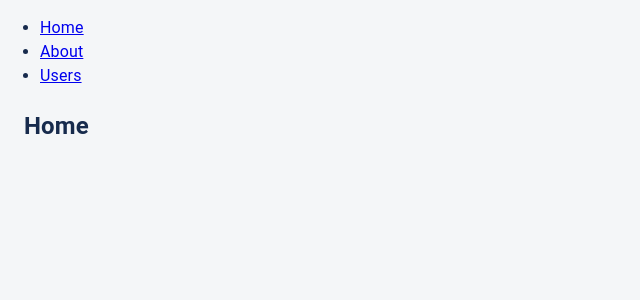
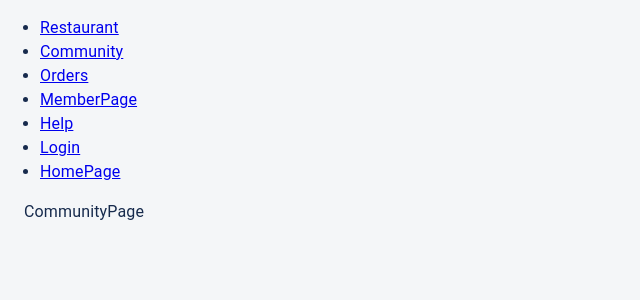
Before and after one commit to DoniyorTuychiev/papay-react, a React (Create React App) app: page /community in a window 1280 px wide. Shown: the top 300 px of the page, without its empty margins (0-640 px from the left). Built offline with nearby package versions, Linux system fonts and the light colour scheme.

Commit message:
feat: develop routing based on papay project_58-lesson

```diff
--- a/src/app/App.tsx
+++ b/src/app/App.tsx
@@ -10,6 +10,13 @@ import {
   Link,
   Switch
 } from "react-router-dom";
+import { RestaurantPage } from './screens/RestaurantPage';
+import { CommunityPage } from './screens/CommunityPage';
+import { MemberPage } from './screens/MemberPage';
+import { OrdersPage } from './screens/OrdersPage';
+import { HelpPage } from './screens/HelpPage';
+import { LoginPage } from './screens/LoginPage';
+import { HomePage } from './screens/HomePage';
 
 function App() {
   return (
@@ -18,27 +25,49 @@ function App() {
         <nav>
           <ul>
             <li>
-              <Link to="/">Home</Link>
+              <Link to="/restaurant">Restaurant</Link>
             </li>
             <li>
-              <Link to="/about">About</Link>
+              <Link to="/Community">Community</Link>
             </li>
             <li>
-              <Link to="/users">Users</Link>
+              <Link to="/orders">Orders</Link>
+            </li>
+            <li>
+              <Link to="/member-page">MemberPage</Link>
+            </li>
+            <li>
+              <Link to="/help">Help</Link>
+            </li>
+            <li>
+              <Link to="/login">Login</Link>
+            </li>
+            <li>
+              <Link to="/">HomePage</Link>
             </li>
           </ul>
         </nav>
         <Switch>
-          <Route path="/about">
-            <Dishes/>
+          <Route path="/restaurant">
+            <RestaurantPage/>
           </Route>
-          <Route path="/users">
-            <Users />
+          <Route path="/community">
+            <CommunityPage />
+          </Route>
+          <Route path="/member-page">
+            <MemberPage />
+          </Route>
+          <Route path="/orders">
+            <OrdersPage />
+          </Route>
+          <Route path="/help">
+            <HelpPage />
+          </Route>
+          <Route path="/login">
+            <LoginPage />
           </Route>
           <Route path="/">
-            <Container>
-            <Home />
-            </Container>
+            <HomePage />
           </Route>
         </Switch>
       </div>
--- /dev/null
+++ b/src/app/screens/CommunityPage/index.tsx
@@ -0,0 +1,8 @@
+import React from 'react';
+import { Container } from "@mui/material";
+
+export function CommunityPage() {
+    return(
+        <Container>CommunityPage</Container>
+    );
+}
--- /dev/null
+++ b/src/app/screens/HelpPage/index.tsx
@@ -0,0 +1,10 @@
+import React from 'react';
+import { Container } from "@mui/material";
+
+export function HelpPage() {
+    return (
+        <Container>HelpPage</Container>
+    );
+}
+
+export default HelpPage;
--- /dev/null
+++ b/src/app/screens/HomePage/index.tsx
@@ -0,0 +1,10 @@
+import React from 'react';
+import { Container } from "@mui/material";
+
+export function HomePage() {
+    return (
+        <Container>HomePage</Container>
+    );
+}
+
+export default HomePage;
--- /dev/null
+++ b/src/app/screens/LoginPage/index.tsx
@@ -0,0 +1,10 @@
+import React from 'react';
+import { Container } from "@mui/material";
+
+export function LoginPage() {
+    return (
+        <Container>LoginPage</Container>
+    );
+}
+
+export default LoginPage;
--- /dev/null
+++ b/src/app/screens/MemberPage/index.tsx
@@ -0,0 +1,10 @@
+import React from 'react';
+import { Container } from "@mui/material";
+
+export function MemberPage() {
+    return (
+        <Container>MemberPage</Container>
+    );
+}
+
+export default MemberPage;
--- /dev/null
+++ b/src/app/screens/OrdersPage/index.tsx
@@ -0,0 +1,10 @@
+import React from 'react';
+import { Container } from "@mui/material";
+
+export function OrdersPage() {
+    return (
+        <Container>OrdersPage</Container>
+    );
+}
+
+export default OrdersPage;
--- /dev/null
+++ b/src/app/screens/RestaurantPage/index.tsx
@@ -0,0 +1,10 @@
+import React from 'react';
+import { Container } from "@mui/material";
+
+export function RestaurantPage() {
+    return (
+        <Container>RestaurantPage</Container>
+    );
+}
+
+export default RestaurantPage;
--- a/src/index.tsx
+++ b/src/index.tsx
@@ -27,4 +27,8 @@ root.render(
 // If you want to start measuring performance in your app, pass a function
 // to log results (for example: reportWebVitals(console.log))
 // or send to an analytics endpoint. Learn more: https://bit.ly/CRA-vitals
+//screen lrni hosil qilishni 2 xil yoli bor , birinchi yolida screenni ichida MemberPage.tsx qilib ochilishi mumkin va vu faylnomi bilan yozilishi shart
+// /2- yoli MemberPage nomli foldir ochi unichiga index.tsx ni yozish mumkin va unga tegishli narsalarni ham shu yerga yozsa boladi
+// Agar 1-usuldan foydalanilsa component elementlarini component folderi ichiga yozish shart va shuning uchun biz ikkinchi usuldan foydalanamiz
+
 reportWebVitals();
--- a/tsconfig.json
+++ b/tsconfig.json
@@ -1,5 +1,5 @@
 {
-  "compilerOptions": {
+   "compilerOptions": {
     "target": "es5",
     "lib": [
       "dom",
```
Also changed, not shown: 1 other file (tests, documents, lock files or other folders).
